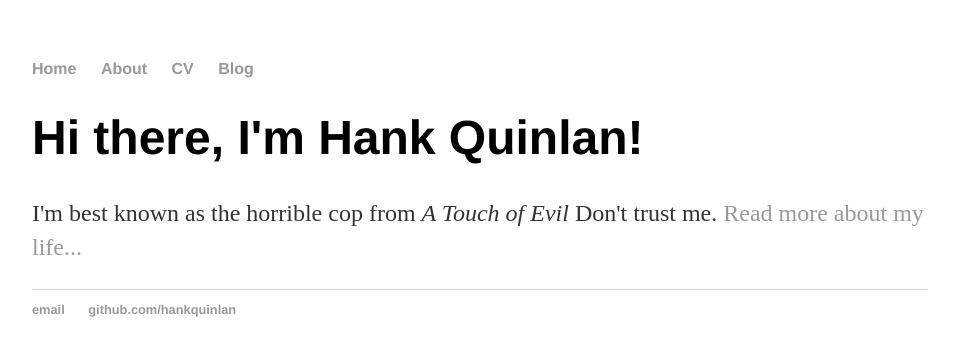
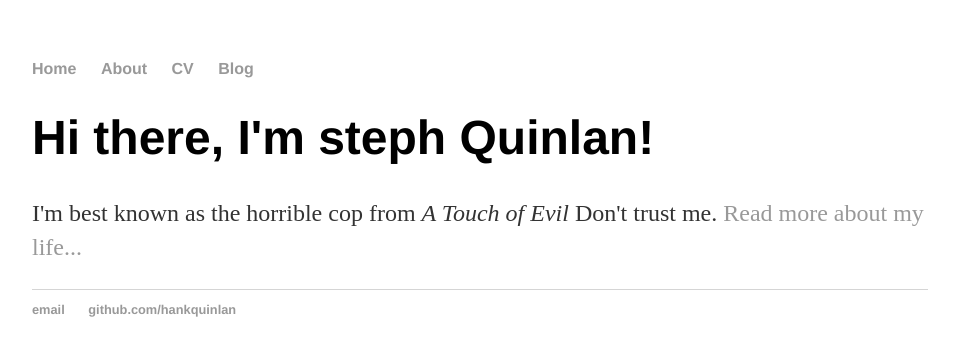
Before and after one commit to steph237/steph237.github.io, a Jekyll site: the page built from home/index.html, in a window 1280 px wide. Shown: the top 356 px of the page, without its empty margins (160-1115 px from the left). Built offline with Jekyll 4.4.1, drawn with Linux system fonts in a browser that asks for light colours.

Commit message:
Update index.html
changed a name

```diff
--- a/home/index.html
+++ b/home/index.html
@@ -3,6 +3,6 @@ layout: default
 title: Hank Quinlan, Horrible Cop
 ---
 <div class="blurb">
-	<h1>Hi there, I'm Hank Quinlan!</h1>
+	<h1>Hi there, I'm steph Quinlan!</h1>
 	<p>I'm best known as the horrible cop from <em>A Touch of Evil</em> Don't trust me. <a href="/about">Read more about my life...</a></p>
 </div><!-- /.blurb -->
```
